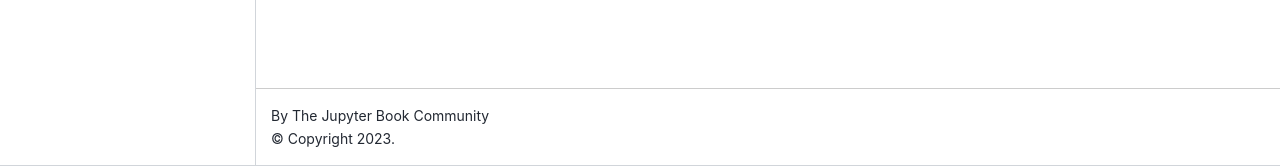
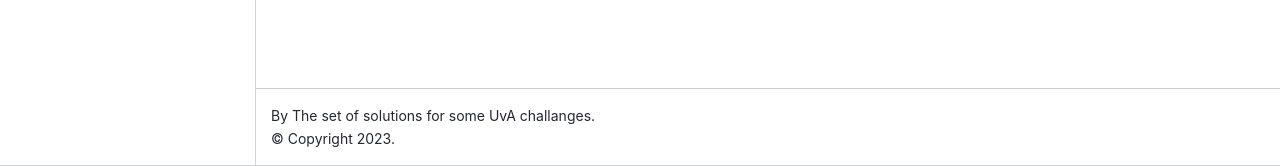
Before and after one commit to Zaryob/algorithmsolutions, a Jupyter Book: the page built from intro.md, in a window 1280 px wide. Shown: the part 734-900 px from the top of the page. Built offline with Jupyter Book 1.0.4 settings and Sphinx 7.4.7 and the Sphinx Book theme 1.1.4, drawn with Linux system fonts in a browser that asks for light colours; pages that are not in the unit, such as notebooks, are missing from menus.

Commit message:
Fixed config file

```diff
--- a/_config.yml
+++ b/_config.yml
@@ -1,8 +1,8 @@
 # Book settings
 # Learn more at https://jupyterbook.org/customize/config.html
 
-title: My sample book
-author: The Jupyter Book Community
+title: Algorithm Solutions
+author: The set of solutions for some UvA challanges.
 logo: logo.png
 
 # Force re-execution of notebooks on each build.
@@ -21,7 +21,7 @@
 
 # Information about where the book exists on the web
 repository:
-  url: https://github.com/executablebooks/jupyter-book  # Online location of your book
+  url: https://github.com/Zaryob/algorithmsolutions
   path_to_book: docs  # Optional path to your book, relative to the repository root
   branch: master  # Which branch of the repository should be used when creating links (optional)
 
@@ -30,3 +30,4 @@
 html:
   use_issues_button: true
   use_repository_button: true
+  use_binder_button: true  # If 'true', add a binder button for interactive links
```
